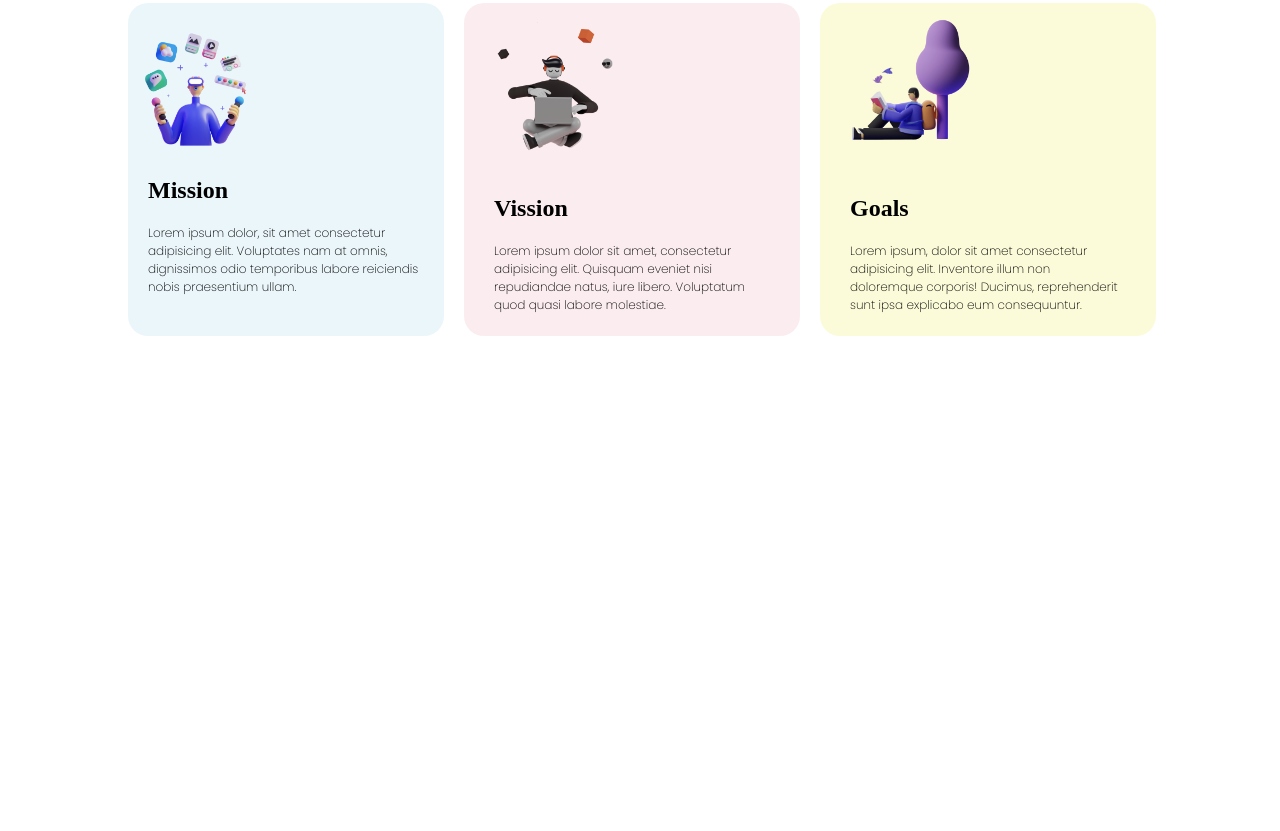
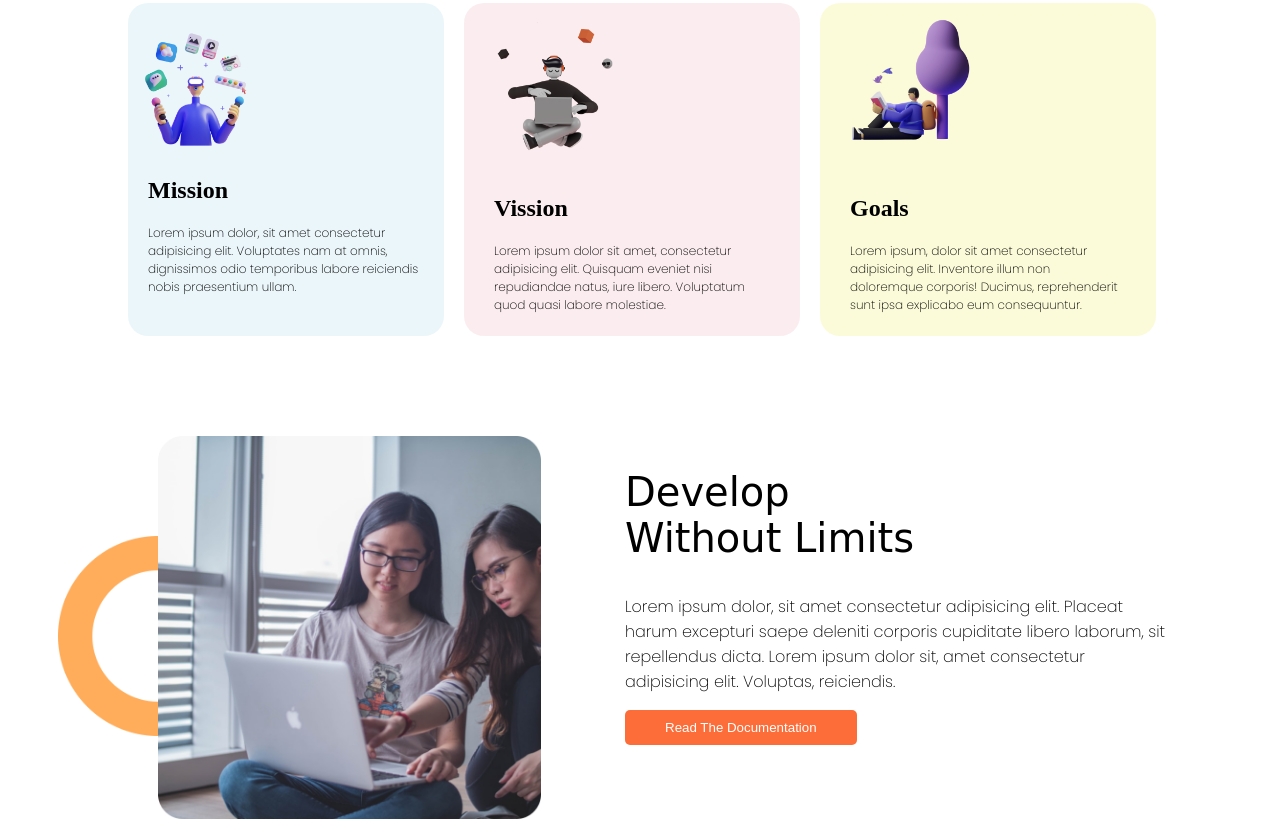
Before and after one commit to asifrahi0/assignment-1, a plain HTML site: page index.html in a window 1280 px wide. Shown: the part 749-1580 px from the top of the page. Before the commit the page ends 1093 px from the top, so only its background shows below. Drawn offline with Linux system fonts and the light colour scheme; a web font is replaced by a local one.

Commit message:
third commit

```diff
--- a/index.html
+++ b/index.html
@@ -65,5 +65,27 @@
             </div>
         </div>
     </section>
+    <section class="third-part">
+        <div class="develop-area">
+            <div class="develop-image">
+                <img src="./images/pictures/coding.png" alt="">
+            </div>
+            <div class="develop">
+                <h1>
+                    Develop <br> Without Limits
+                </h1>
+                <p>
+                    Lorem ipsum dolor, sit amet consectetur adipisicing elit. Placeat harum excepturi saepe deleniti corporis cupiditate libero laborum, sit repellendus dicta.
+                    Lorem ipsum dolor sit, amet consectetur adipisicing elit. Voluptas, reiciendis.
+                </p>
+                <button class="btn">
+                    Read The Documentation
+                </button>
+            </div>
+        </div>
+    </section>
+    <section>
+
+    </section>
 </body>
 </html>
--- a/style.css
+++ b/style.css
@@ -79,3 +79,29 @@ p{
 .second-part{
     margin-top: 100px;
 }
+.develop-area{
+    display: flex;
+    margin-top: 100px;
+    background-image: url(./images/shapes/shape-1.png);
+    background-size: 200px;
+    background-repeat: no-repeat;
+    background-position: 50px 100px;
+
+}
+.develop-image{
+    width: 50%;
+}
+.develop-image img{
+    width: 70%;
+    padding-left: 150px;
+
+}
+.develop{
+    width: 50%;
+    padding-left: 70px;
+    padding-right: 100px;
+}
+.develop-area h1{
+    font-weight: 400;
+    font-size: 40px;
+}
```
